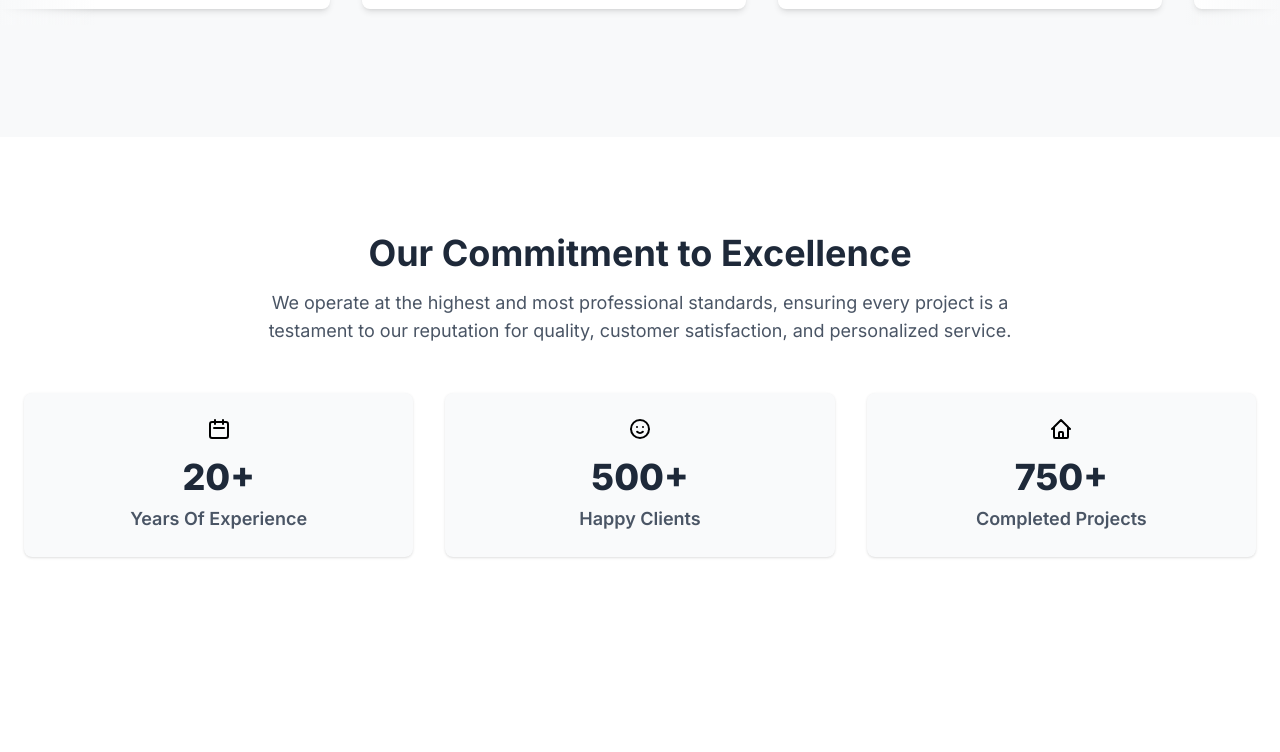
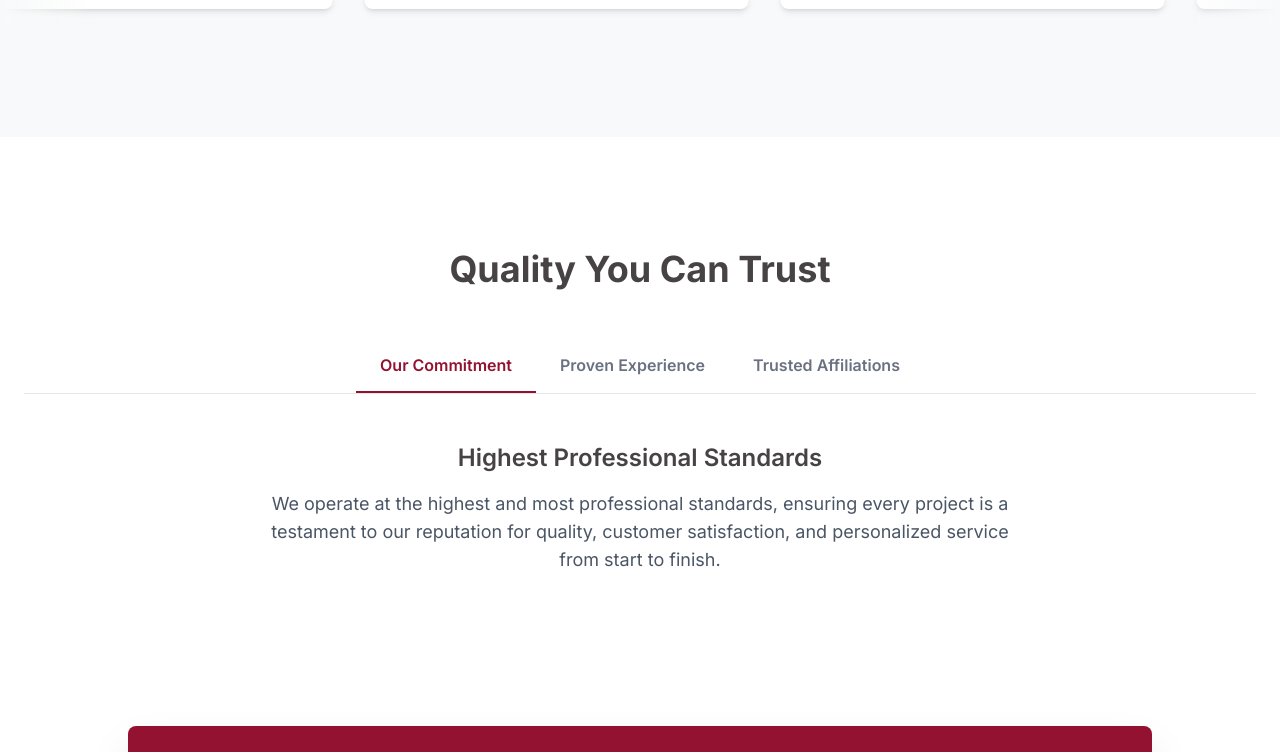
Before and after one commit to armirpepkola/plumbros-lofts-nextjs, a Next.js app: page / in a window 1280 px wide. Shown: the part 2619-3371 px from the top of the page. Built offline with nearby package versions, Linux system fonts and the light colour scheme.

Commit message:
WhyChooseUs v1

```diff
--- a/src/app/components/WhyChooseUsSection.tsx
+++ b/src/app/components/WhyChooseUsSection.tsx
@@ -1,80 +1,92 @@
+"use client";
+
+import { useState } from 'react';
+import { motion, AnimatePresence, Variants } from 'framer-motion';
+import { FaCalendarAlt, FaRegSmile, FaRegBuilding } from 'react-icons/fa';
+import Image from 'next/image';
+
+const tabs = [
+    { id: 'commitment', label: 'Our Commitment' },
+    { id: 'experience', label: 'Proven Experience' },
+    { id: 'affiliations', label: 'Trusted Affiliations' },
+];
+
+const affiliations = [
+    { name: 'MyBuilder', logoUrl: '/homepage/hero-background.jpg' },
+    { name: 'Checkatrade', logoUrl: '/homepage/hero-background.jpg' },
+    { name: 'Federation of Master Builders', logoUrl: '/homepage/hero-background.jpg' },
+];
+
+const contentVariants: Variants = {
+    initial: { opacity: 0, y: 20 },
+    animate: { opacity: 1, y: 0, transition: { duration: 0.5, ease: 'easeOut' } },
+    exit: { opacity: 0, y: -20, transition: { duration: 0.3, ease: 'easeIn' } },
+};
+
 export default function WhyChooseUsSection() {
+    const [activeTab, setActiveTab] = useState(tabs[0].id);
+
     return (
-        <section className="bg-white py-16 md:py-24">
-            <div className="container mx-auto px-6">
-                {/* Section Header */}
-                <div className="text-center max-w-3xl mx-auto mb-12">
-                    <h2 className="text-3xl md:text-4xl font-bold text-gray-800 mb-4">
-                        Our Commitment to Excellence
+        <section className="bg-white py-20 md:py-28">
+            <div className="container mx-auto max-w-7xl px-6">
+                <div className="text-center mb-12">
+                    <h2 className="text-3xl md:text-4xl font-bold font-[var(--font-montserrat)] text-[var(--color-brand-dark)]">
+                        Quality You Can Trust
                     </h2>
-                    <p className="text-lg text-gray-600">
-                        We operate at the highest and most professional standards, ensuring every project is a testament to our reputation for quality, customer satisfaction, and personalized service.
-                    </p>
                 </div>
 
-                {/* Statistics Grid */}
-                <div className="grid grid-cols-1 md:grid-cols-3 gap-8 text-center">
+                <div className="flex justify-center border-b border-gray-200 mb-12">
+                    {tabs.map(tab => (
+                        <button
+                            key={tab.id}
+                            onClick={() => setActiveTab(tab.id)}
+                            className={`relative py-4 px-6 font-semibold font-[var(--font-montserrat)] transition-colors duration-200 ${
+                                activeTab === tab.id ? 'text-[var(--color-brand-primary)]' : 'text-gray-500 hover:text-[var(--color-brand-dark)]'
+                            }`}
+                        >
+                            {tab.label}
+                            {activeTab === tab.id && (
+                                <motion.div className="absolute bottom-0 left-0 right-0 h-0.5 bg-[var(--color-brand-primary)]" layoutId="underline" />
+                            )}
+                        </button>
+                    ))}
+                </div>
 
-                    {/* Stat 1: Years of Experience */}
-                    <div className="p-6 bg-gray-50 rounded-lg shadow-sm">
-                        <div className="flex justify-center mb-4">
-                            <svg
-                                xmlns="http://www.w3.org/2000/svg"
-                                width="24"
-                                height="24"
-                                viewBox="0 0 24 24"
-                                fill="none"
-                                stroke="currentColor"
-                                strokeWidth={2}
-                                style={{ width: '24px', height: '24px', flexShrink: 0, flexGrow: 0 }}
-                            >
-                                <path strokeLinecap="round" strokeLinejoin="round" d="M8 7V3m8 4V3m-9 8h10M5 21h14a2 2 0 002-2V7a2 2 0 00-2-2H5a2 2 0 00-2 2v12a2 2 0 002 2z" />
-                            </svg>
-                        </div>
-                        <p className="text-4xl font-extrabold text-gray-800 mb-2">20+</p>
-                        <h3 className="text-lg font-semibold text-gray-600">Years Of Experience</h3>
-                    </div>
+                <div className="min-h-[220px]">
+                    <AnimatePresence mode="wait">
+                        <motion.div
+                            key={activeTab}
+                            variants={contentVariants}
+                            initial="initial"
+                            animate="animate"
+                            exit="exit"
+                        >
+                            {activeTab === 'commitment' && (
+                                <div className="max-w-3xl mx-auto text-center">
+                                    <h3 className="text-2xl font-semibold text-[var(--color-brand-dark)] mb-4">Highest Professional Standards</h3>
+                                    <p className="text-lg text-gray-600">We operate at the highest and most professional standards, ensuring every project is a testament to our reputation for quality, customer satisfaction, and personalized service from start to finish.</p>
+                                </div>
+                            )}
 
+                            {activeTab === 'experience' && (
+                                <div className="grid grid-cols-1 md:grid-cols-3 gap-8 text-center">
+                                    <div className="p-4"><FaCalendarAlt className="h-8 w-8 mx-auto mb-3 text-[var(--color-brand-primary)]" /><p className="text-4xl font-bold text-[var(--color-brand-dark)] mb-1">20+</p><h3 className="text-lg font-medium text-gray-600">Years Of Experience</h3></div>
+                                    <div className="p-4"><FaRegSmile className="h-8 w-8 mx-auto mb-3 text-[var(--color-brand-primary)]" /><p className="text-4xl font-bold text-[var(--color-brand-dark)] mb-1">500+</p><h3 className="text-lg font-medium text-gray-600">Happy Clients</h3></div>
+                                    <div className="p-4"><FaRegBuilding className="h-8 w-8 mx-auto mb-3 text-[var(--color-brand-primary)]" /><p className="text-4xl font-bold text-[var(--color-brand-dark)] mb-1">750+</p><h3 className="text-lg font-medium text-gray-600">Completed Projects</h3></div>
+                                </div>
+                            )}
 
-                    {/* Stat 2: Happy Clients */}
-                    <div className="p-6 bg-gray-50 rounded-lg shadow-sm">
-                        <div className="flex justify-center mb-4">
-                            <svg
-                                xmlns="http://www.w3.org/2000/svg"
-                                width="24"
-                                height="24"
-                                viewBox="0 0 24 24"
-                                fill="none"
-                                stroke="currentColor"
-                                strokeWidth={2}
-                                style={{ width: '24px', height: '24px', flexShrink: 0, flexGrow: 0 }}
-                            >
-                                <path strokeLinecap="round" strokeLinejoin="round" d="M14.828 14.828a4 4 0 01-5.656 0M9 10h.01M15 10h.01M21 12a9 9 0 11-18 0 9 9 0 0118 0z" />
-                            </svg>
-                        </div>
-                        <p className="text-4xl font-extrabold text-gray-800 mb-2">500+</p>
-                        <h3 className="text-lg font-semibold text-gray-600">Happy Clients</h3>
-                    </div>
-
-                    {/* Stat 3: Completed Projects */}
-                    <div className="p-6 bg-gray-50 rounded-lg shadow-sm">
-                        <div className="flex justify-center mb-4">
-                            <svg
-                                xmlns="http://www.w3.org/2000/svg"
-                                width="24"
-                                height="24"
-                                viewBox="0 0 24 24"
-                                fill="none"
-                                stroke="currentColor"
-                                strokeWidth={2}
-                                style={{ width: '24px', height: '24px', flexShrink: 0, flexGrow: 0 }}
-                            >
-                                <path strokeLinecap="round" strokeLinejoin="round" d="M3 12l2-2m0 0l7-7 7 7M5 10v10a1 1 0 001 1h3m10-11l2 2m-2-2v10a1 1 0 01-1 1h-3m-6 0a1 1 0 001-1v-4a1 1 0 011-1h2a1 1 0 011 1v4a1 1 0 001 1m-6 0h6" />
-                            </svg>
-                        </div>
-                        <p className="text-4xl font-extrabold text-gray-800 mb-2">750+</p>
-                        <h3 className="text-lg font-semibold text-gray-600">Completed Projects</h3>
-                    </div>
+                            {activeTab === 'affiliations' && (
+                                <div className="flex flex-wrap justify-center items-center gap-x-12 gap-y-8">
+                                    {affiliations.map((aff) => (
+                                        <div key={aff.name} className="grayscale hover:grayscale-0 transition-all duration-300 ease-in-out">
+                                            <Image src={aff.logoUrl} alt={`${aff.name} Logo`} width={150} height={60} className="object-contain" />
+                                        </div>
+                                    ))}
+                                </div>
+                            )}
+                        </motion.div>
+                    </AnimatePresence>
                 </div>
             </div>
         </section>
--- a/src/app/page.tsx
+++ b/src/app/page.tsx
@@ -2,8 +2,6 @@ import Hero from './components/Hero';
 import AboutSection from './components/AboutSection';
 import WhyChooseUsSection from './components/WhyChooseUsSection';
 import PortfolioShowcase from './components/PortfolioShowcase';
-import TrustBadges from './components/TrustBadges';
-import ContactSection from './components/ContactSection';
 import Testimonials from './components/Testimonials';
 
 export default function Home() {
@@ -14,8 +12,6 @@ export default function Home() {
       <PortfolioShowcase />
       <Testimonials />
       <WhyChooseUsSection />
-      <TrustBadges />
-      <ContactSection />
     </main>
   );
 }
```
